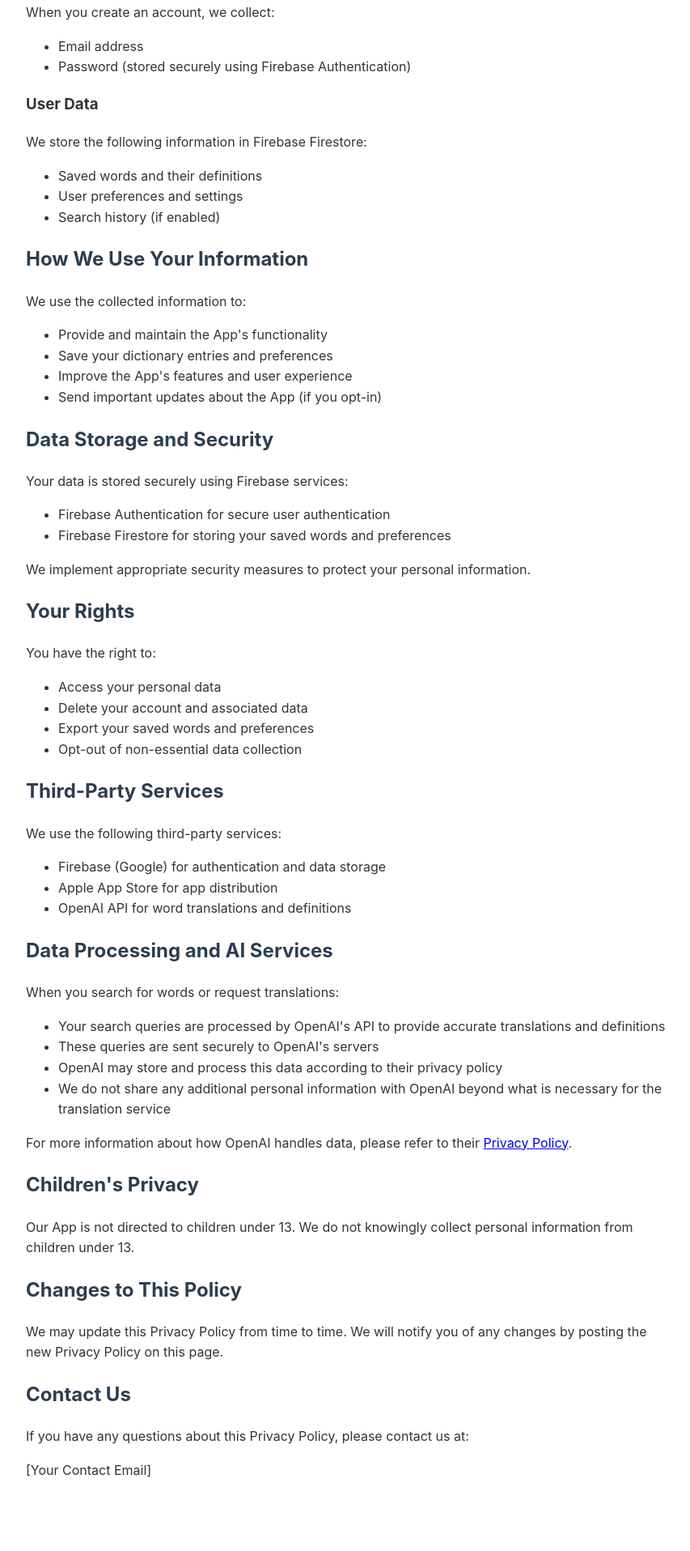
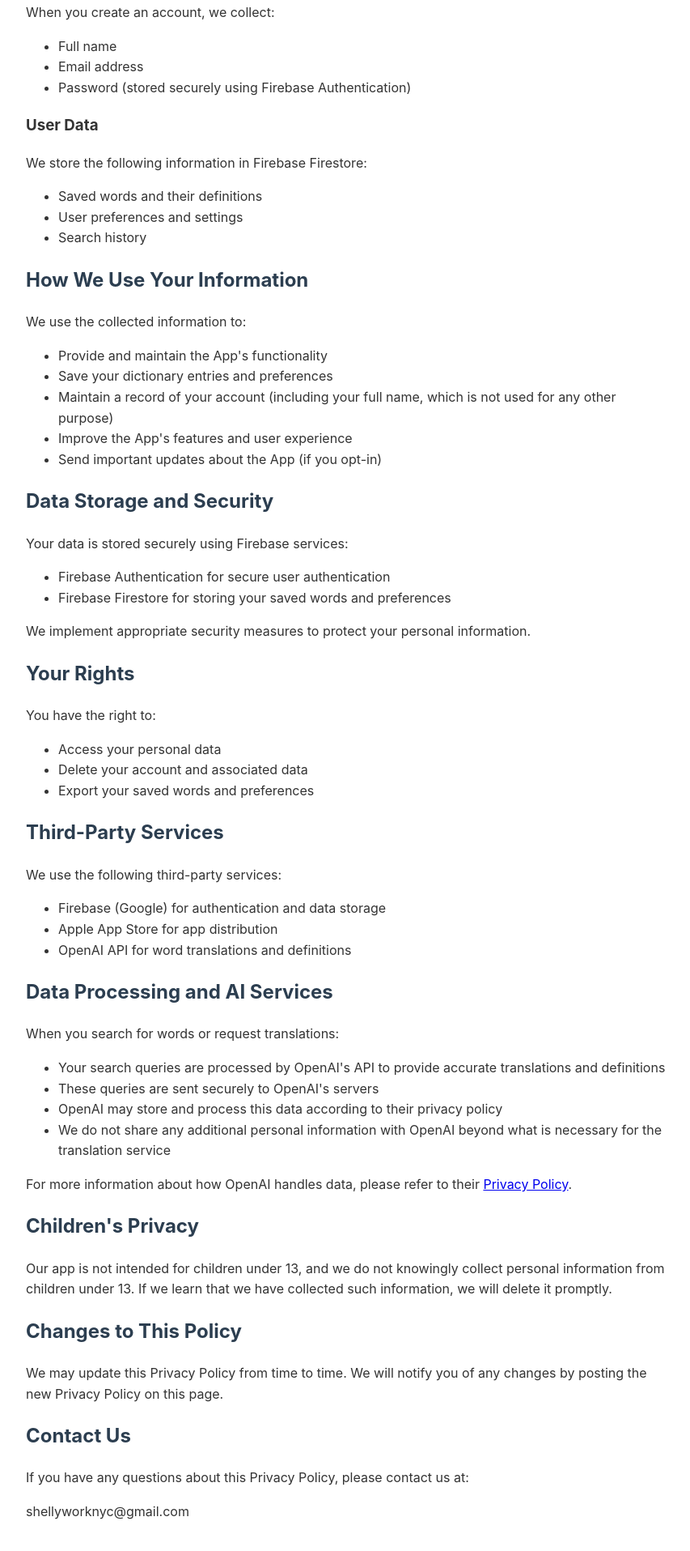
Before and after one commit to shellyer/dictionary-privacy-support-site, a plain HTML site: page index.html in a window 1280 px wide. Shown: the part 393-2308 px from the top of the page at 81% size, without its empty margins (208-1061 px from the left). Before the commit the page ends 2257 px from the top, so only its background shows below. Drawn offline with Linux system fonts and the light colour scheme.

Commit message:
Update the email

```diff
--- a/index.html
+++ b/index.html
@@ -67,7 +67,7 @@
 
     <div id="privacy" class="section active">
         <h1>Privacy Policy</h1>
-        <p class="last-updated">Last Updated: [Current Date]</p>
+        <p class="last-updated">Last Updated: May 7, 2025</p>
 
         <h2>Introduction</h2>
         <p>This Privacy Policy describes how we collect, use, and handle your personal information when you use our Dictionary iOS application ("the App").</p>
@@ -76,6 +76,7 @@
         <h3>Authentication Information</h3>
         <p>When you create an account, we collect:</p>
         <ul>
+            <li>Full name</li>
             <li>Email address</li>
             <li>Password (stored securely using Firebase Authentication)</li>
         </ul>
@@ -85,7 +86,7 @@
         <ul>
             <li>Saved words and their definitions</li>
             <li>User preferences and settings</li>
-            <li>Search history (if enabled)</li>
+            <li>Search history</li>
         </ul>
 
         <h2>How We Use Your Information</h2>
@@ -93,6 +94,7 @@
         <ul>
             <li>Provide and maintain the App's functionality</li>
             <li>Save your dictionary entries and preferences</li>
+            <li>Maintain a record of your account (including your full name, which is not used for any other purpose)</li>
             <li>Improve the App's features and user experience</li>
             <li>Send important updates about the App (if you opt-in)</li>
         </ul>
@@ -111,7 +113,6 @@
             <li>Access your personal data</li>
             <li>Delete your account and associated data</li>
             <li>Export your saved words and preferences</li>
-            <li>Opt-out of non-essential data collection</li>
         </ul>
 
         <h2>Third-Party Services</h2>
@@ -133,14 +134,14 @@
         <p>For more information about how OpenAI handles data, please refer to their <a href="https://openai.com/privacy-policy" target="_blank">Privacy Policy</a>.</p>
 
         <h2>Children's Privacy</h2>
-        <p>Our App is not directed to children under 13. We do not knowingly collect personal information from children under 13.</p>
+        <p>Our app is not intended for children under 13, and we do not knowingly collect personal information from children under 13. If we learn that we have collected such information, we will delete it promptly.</p>
 
         <h2>Changes to This Policy</h2>
         <p>We may update this Privacy Policy from time to time. We will notify you of any changes by posting the new Privacy Policy on this page.</p>
 
         <h2>Contact Us</h2>
         <p>If you have any questions about this Privacy Policy, please contact us at:</p>
-        <p>[Your Contact Email]</p>
+        <p>shellyworknyc@gmail.com</p>
     </div>
 
     <div id="support" class="section">
@@ -208,7 +209,7 @@
             <h2>Need More Help?</h2>
             <p>If you couldn't find the answer to your question, please contact our support team:</p>
             <ul>
-                <li>Email: [Your Support Email]</li>
+                <li>Email: shellyworknyc@gmail.com</li>
                 <li>Response Time: We typically respond within 24-48 hours</li>
             </ul>
             <p>When contacting support, please include:</p>
@@ -244,11 +245,3 @@
 
         // Show the correct section based on URL hash on page load
         window.addEventListener('load', function() {
-            const hash = window.location.hash.substring(1);
-            if (hash) {
-                showSection(hash);
-            }
-        });
-    </script>
-</body>
-</html>
```
Also changed, not shown: 1 other file.
